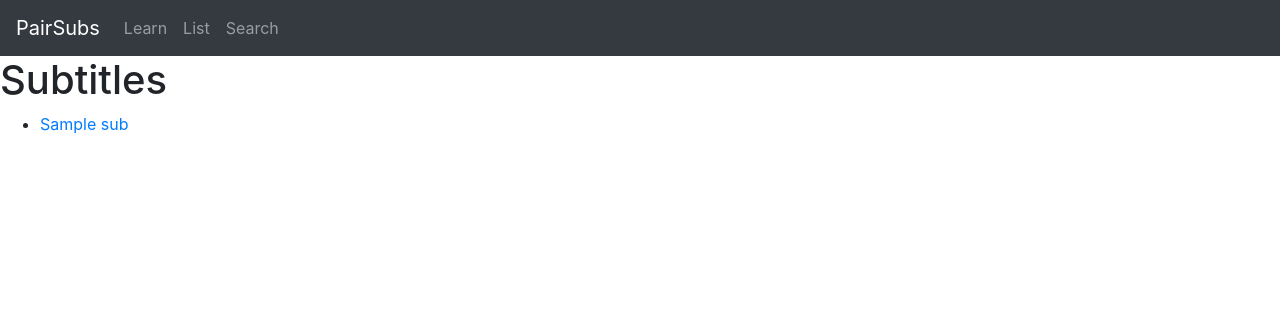
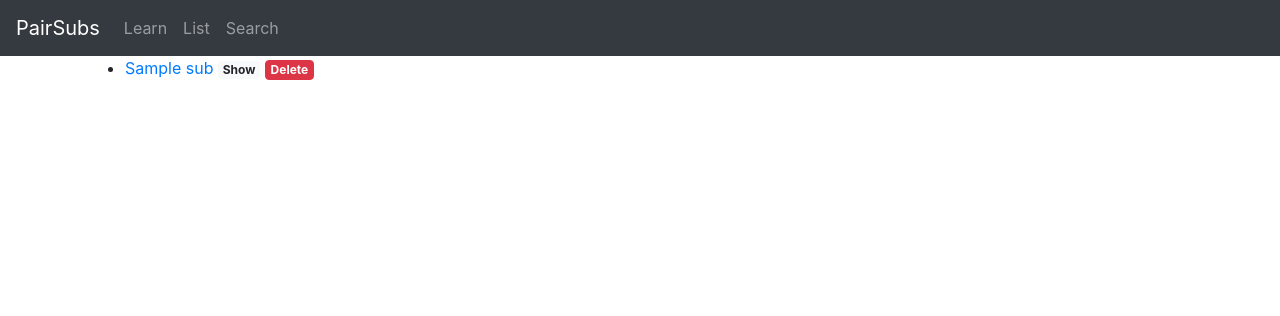
Before and after one commit to zserg/django-pairsubs, a Django app: page /pairsubs/list/ in a window 1280 px wide. Shown: the top 316 px of the page. Run offline with Django 3.2, Linux system fonts and the light colour scheme; tables that the repository leaves empty hold one stand-in row (values such as "Sample post"); parts of the project's set-up code (start-up, migrations or seed data) failed here and were passed over; some libraries are stand-ins or nearby versions.

Commit message:
add delete function

```diff
--- /dev/null
+++ b/pairsubs/static/pairsubs/list_task.js
@@ -0,0 +1,43 @@
+// CSRF Setup (from Django doc)
+function getCookie(name) {
+    var cookieValue = null;
+    if (document.cookie && document.cookie !== '') {
+        var cookies = document.cookie.split(';');
+        for (var i = 0; i < cookies.length; i++) {
+            var cookie = jQuery.trim(cookies[i]);
+            // Does this cookie string begin with the name we want?
+            if (cookie.substring(0, name.length + 1) === (name + '=')) {
+                cookieValue = decodeURIComponent(cookie.substring(name.length + 1));
+                break;
+            }
+        }
+    }
+    return cookieValue;
+}
+var csrftoken = getCookie('csrftoken');
+
+function csrfSafeMethod(method) {
+    // these HTTP methods do not require CSRF protection
+    return (/^(GET|HEAD|OPTIONS|TRACE)$/.test(method));
+}
+$.ajaxSetup({
+    beforeSend: function(xhr, settings) {
+        if (!csrfSafeMethod(settings.type) && !this.crossDomain) {
+            xhr.setRequestHeader("X-CSRFToken", csrftoken);
+        }
+    }
+});
+
+//=======================
+var sub_delete = function(id) {
+  r = confirm("Delete Subtitles?")
+  if (r == true) {
+    $.ajax({
+      url: "delete/"+id+"/",
+      type: 'DELETE',
+      success: function (){
+        location.reload();
+      }
+    });
+  }
+};
--- a/pairsubs/templates/pairsubs/pairofsubs_list.html
+++ b/pairsubs/templates/pairsubs/pairofsubs_list.html
@@ -1,13 +1,28 @@
 {% extends "site_base.html" %}
 
 {% block content %}
-<h1>Subtitles</h1>
-<ul>
-  {% for subpair in object_list %}
-  <li><a href="{% url 'pairsubs:subpair_info' subpair.id %}">{{ subpair.first_sub.movie_name }}</a></li>
-  {% empty %}
-      <li>No articles yet.</li>
-  {% endfor %}
-</ul>
+<div class="container">
+    <div class="row">
+      <div class="col">
+        <ul>
+          {% for subpair in object_list %}
+
+          <li>
+            <a href="{% url 'pairsubs:subpair_info' subpair.id %}">{{ subpair.first_sub.movie_name }}</a>
+            <a href="{% url 'pairsubs:subpair_show' %}?id={{ subpair.id }}" class="badge badge-light">Show</a>
+            <button type=" button" class="badge btn btn-danger" onclick="sub_delete({{ subpair.id }})">Delete</button>
+          </li>
+          {% empty %}
+              <li>No subtitles yet.</li>
+          {% endfor %}
+        </ul>
+      </div>
+    </div>
+  </div>
 
 {% endblock %}
+
+{% load static %}
+{% block javascript %}
+<script src="{% static "pairsubs/list_task.js" %}"></script>
+{% endblock %}
--- a/pairsubs/urls.py
+++ b/pairsubs/urls.py
@@ -6,6 +6,7 @@ app_name = 'pairsubs'
 urlpatterns = [
     path('', views.home, name='home'),
     path('list/', views.SubPairListView.as_view(), name='subpair-list'),
+    path('list/delete/<int:id>/', views.subpair_delete, name='subpair_delete'),
     path('search/', views.opensubtitles_search, name='opensubtitles_search'),
     path('status/', views.status, name='status'),
     path('status/check/', views.check_task, name='check-task'),
--- a/pairsubs/views.py
+++ b/pairsubs/views.py
@@ -137,3 +137,9 @@ def subpair_align(request, id):
     return render(request,
                   'pairsubs/align.html',
                   {'form': formset, 'sub_id': id})
+
+
+def subpair_delete(request, id):
+    if request.method == 'DELETE':
+        PairOfSubs.objects.filter(pk=id).delete()
+    return HttpResponse(json.dumps({'status': 'SUCCESS'}))
```
